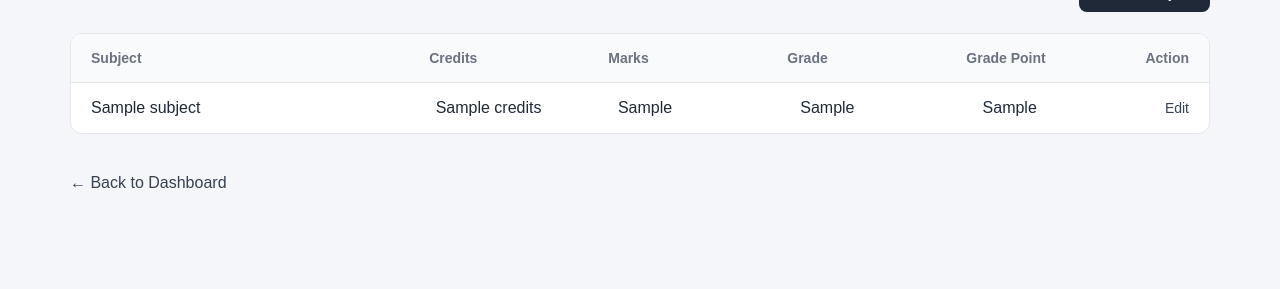
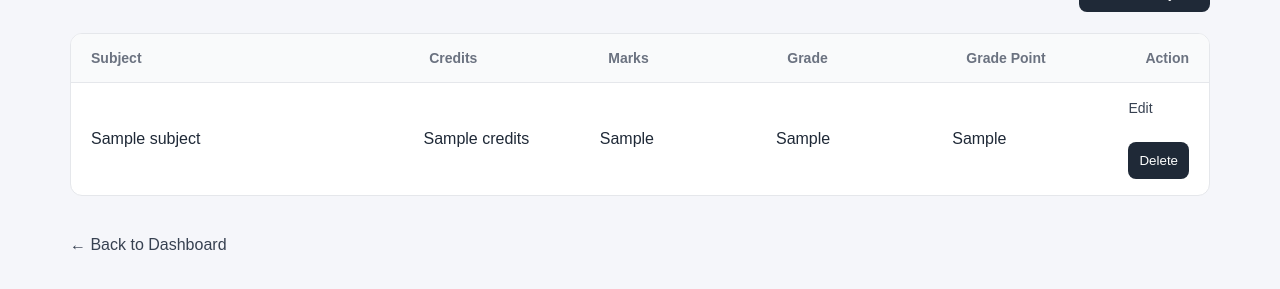
Before and after one commit to astronaut-63/GradeVault, a Flask app: template templates/semester.html in a window 1280 px wide. Shown: the part 228-517 px from the top of the page. Run offline with Flask 3, Linux system fonts and the light colour scheme; the template is opened without the code that fills it: most values are stand-ins (such as "Sample title", 1, 10 or a date in 2020).

Commit message:
feat: add subject deletion through web app

```diff
--- a/app.py
+++ b/app.py
@@ -112,6 +112,21 @@ def edit_subject(semester_number, subject_name):
         subject=subject
     )
 
+@app.route("/semester/<int:semester_number>/delete-subject/<subject_name>", methods=["POST"])
+def delete_subject(semester_number, subject_name):
+    student = load_student()
+
+    if student is None:
+        return "No student found.", 404
+
+    try:
+        semester = student.find_semester(semester_number)
+        semester.remove_subject(subject_name)
+        save_student(student)
+        return redirect(f"/semester/{semester_number}")
+    except ValueError:
+        return "Subject not found.", 404
+
 def home():
     student = load_student()
 
--- a/templates/semester.html
+++ b/templates/semester.html
@@ -45,9 +45,19 @@
                 <span>{{ subject.obtained_marks }}</span>
                 <span>{{ subject.get_grade() }}</span>
                 <span>{{ subject.get_grade_point() }}</span>
-                <a href="/semester/{{ semester.number }}/edit-subject/{{ subject.name }}">
-                    Edit
-                </a>
+                <div class="subject-actions">
+                    <a href="/semester/{{ semester.number }}/edit-subject/{{ subject.name }}">
+                        Edit
+                    </a>
+
+                    <form
+                        action="/semester/{{ semester.number }}/delete-subject/{{ subject.name }}"
+                        method="POST"
+                        onsubmit="return confirm('Are you sure you want to delete this subject?');"
+                    >
+                        <button type="submit">Delete</button>
+                    </form>
+                </div>
             </div>
         {% endfor %}
 
```
